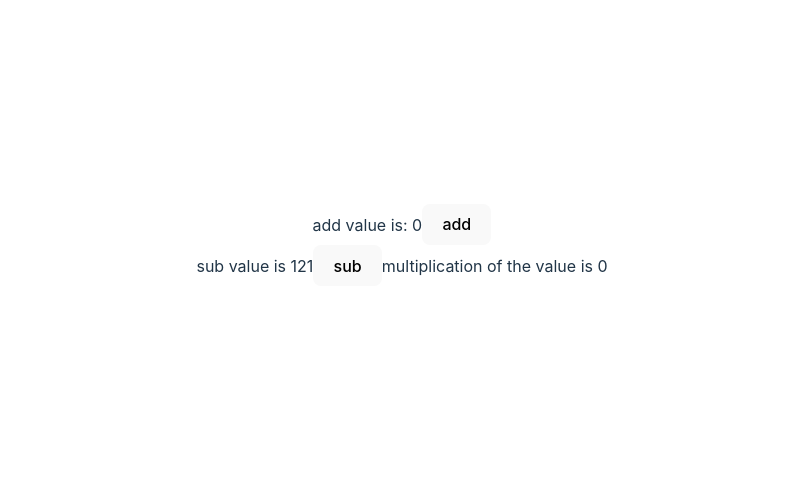
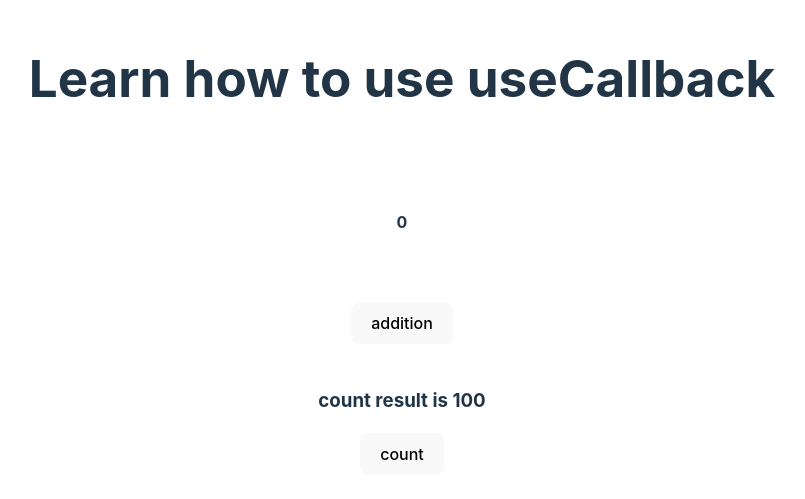
Before and after one commit to pruthvisinhvaghela/react-all-hooks, a React (Vite) app: page / in a window 1280 px wide. Shown: the part 155-654 px from the top of the page, without its empty margins (238-1043 px from the left). Built offline with nearby package versions, Linux system fonts and the light colour scheme.

Commit message:
how to use useCallback

```diff
--- a/src/App.jsx
+++ b/src/App.jsx
@@ -1,5 +1,7 @@
 import "./App.css";
-import UseMemoExample from "./components/useMemo/UseMemoExample";
+
+import UseCallbackDemo from "./components/useCallback/UseCallbackDemo";
+// import UseMemoExample from "./components/useMemo/UseMemoExample";
 // import { createContext } from "react";
 // import ChildOne from "./components/useContext/ChildOne";
 // import ChildA from "./components/child/ChildA";
@@ -9,6 +11,7 @@ import UseMemoExample from "./components/useMemo/UseMemoExample";
 // import UseRefDemo from "./components/useRef/UseRefDemo";
 // import PropsDemo from "./components/PropsDemo";
 // import Test from "./components/Test";
+// import UseEffectDemo from "./components/useEffect/UseEffectDemo";
 // import UseStateObj from "./components/useState/UseStateObj";
 // import UseState from "./components/useState/UseState";
 
@@ -20,7 +23,9 @@ function App() {
   // const age = 23;
   return (
     <>
-      <UseMemoExample />
+      <UseCallbackDemo />
+      {/* <UseMemoExample /> */}
+      {/* <UseEffectDemo /> */}
       {/* <data.Provider value={name}>
         <data1.Provider value={age}>
           <ChildOne />
--- /dev/null
+++ b/src/components/useCallback/ChildA.jsx
@@ -0,0 +1,12 @@
+/* eslint-disable react/prop-types */
+/* eslint-disable no-unused-vars */
+import { memo } from "react";
+
+// here we pass function as props and use memo but it is not stooping for rerender
+const ChildA = ({ loading, count }) => {
+  console.log("childA rendered");
+  return <div></div>;
+};
+
+// eslint-disable-next-line react-refresh/only-export-components
+export default memo(ChildA);
--- /dev/null
+++ b/src/components/useCallback/UseCallbackDemo.jsx
@@ -0,0 +1,38 @@
+import { useCallback, useState } from "react";
+import ChildA from "./ChildA";
+const UseCallbackDemo = () => {
+  const [add, setAdd] = useState(0);
+  const [count, setCount] = useState(100);
+  // eslint-disable-next-line react-hooks/exhaustive-deps
+  const loading = useCallback(() => {
+    // some code , [] it is  very important
+  }, [count]); //[] rerender the component only work
+  //   const loading = () => {
+  //     //some code we pass this function as props
+  //   };
+  return (
+    <>
+      <h1>Learn how to use useCallback</h1>
+      <br />
+      <br />
+      <h4>{add}</h4> <br /> <br />
+      <button
+        onClick={() => {
+          setAdd(add + 1);
+        }}>
+        addition
+      </button>
+      <ChildA loading={loading} count={count} />
+      <br />
+      <h3>count result is {count}</h3>
+      <button
+        onClick={() => {
+          setCount(count + 1);
+        }}>
+        count{" "}
+      </button>
+    </>
+  );
+};
+
+export default UseCallbackDemo;
```
